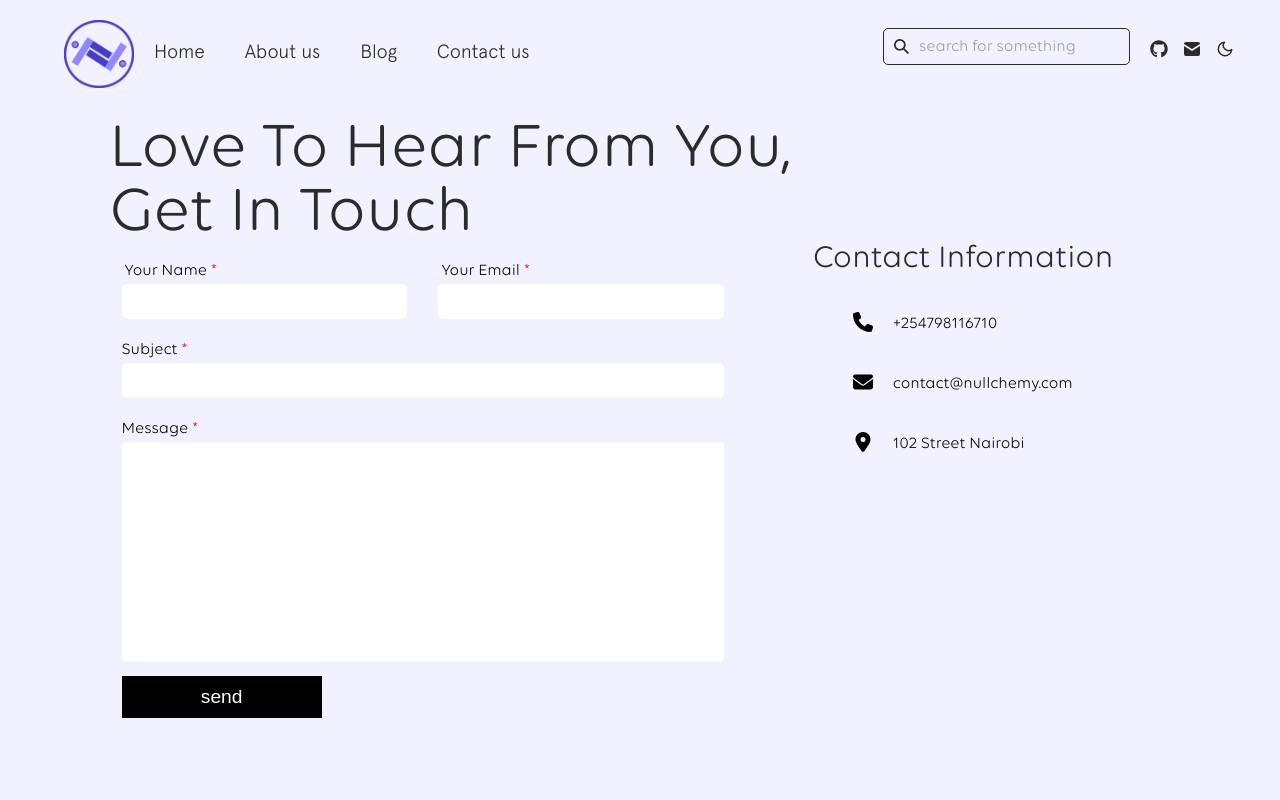
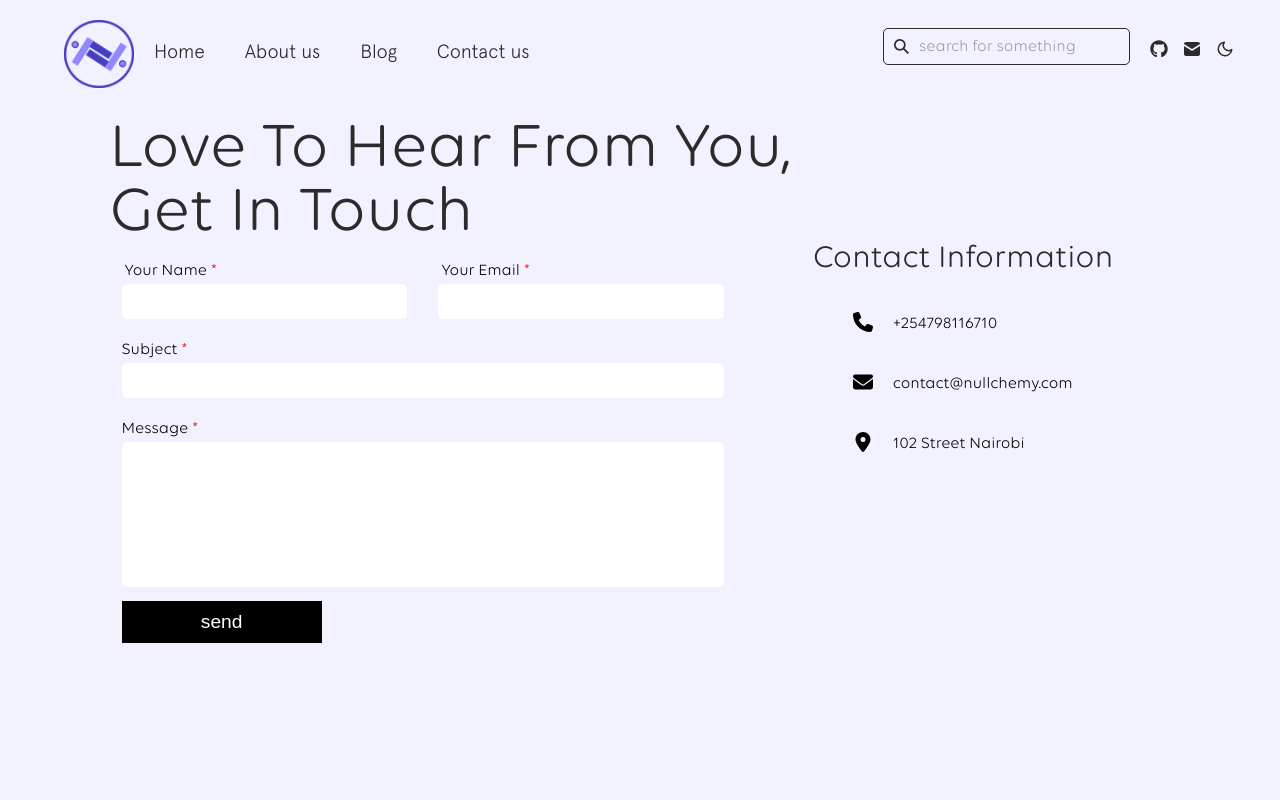
Before and after one commit to nullchemy/nullchemy, a React (Create React App) app: page /contact in a window 1280 px wide. Shown: the top 800 px of the page. Built offline with nearby package versions, Linux system fonts and the light colour scheme.

Commit message:
perfected the ui

```diff
--- a/src/styles/css/contact.css
+++ b/src/styles/css/contact.css
@@ -57,7 +57,7 @@
 }
 .contact .contactContainer .contactWrapper .contform .contactForm .contformgroup .conttextarea {
   width: calc(95% - 20px) !important;
-  height: 200px !important;
+  height: 125px !important;
   outline: none;
   border: none;
   border-radius: 5px;
--- a/src/styles/scss/contact.scss
+++ b/src/styles/scss/contact.scss
@@ -57,7 +57,7 @@
             }
             .conttextarea {
               width: calc(95% - 20px) !important;
-              height: 200px !important;
+              height: 125px !important;
               outline: none;
               border: none;
               border-radius: 5px;
```
